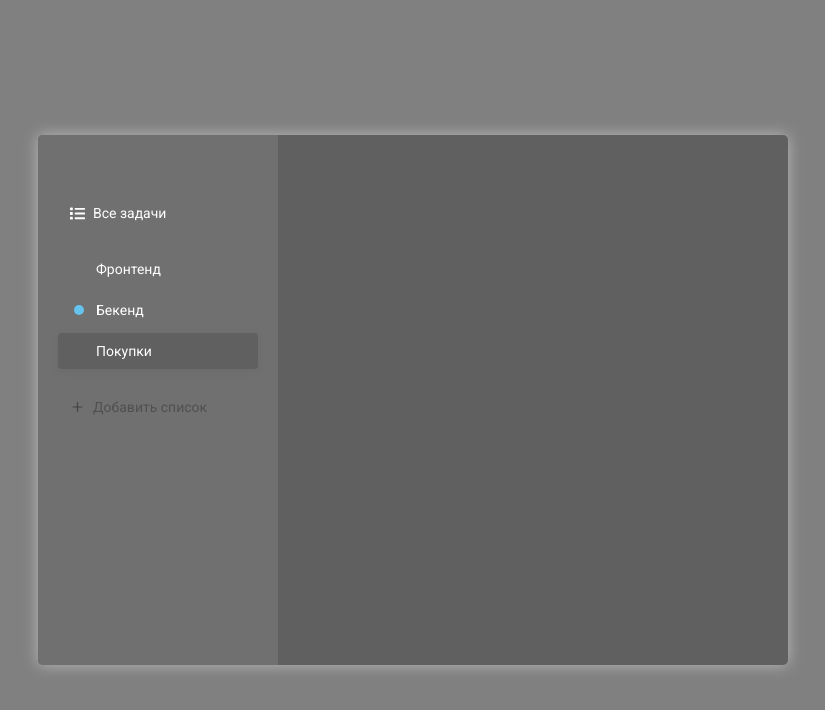
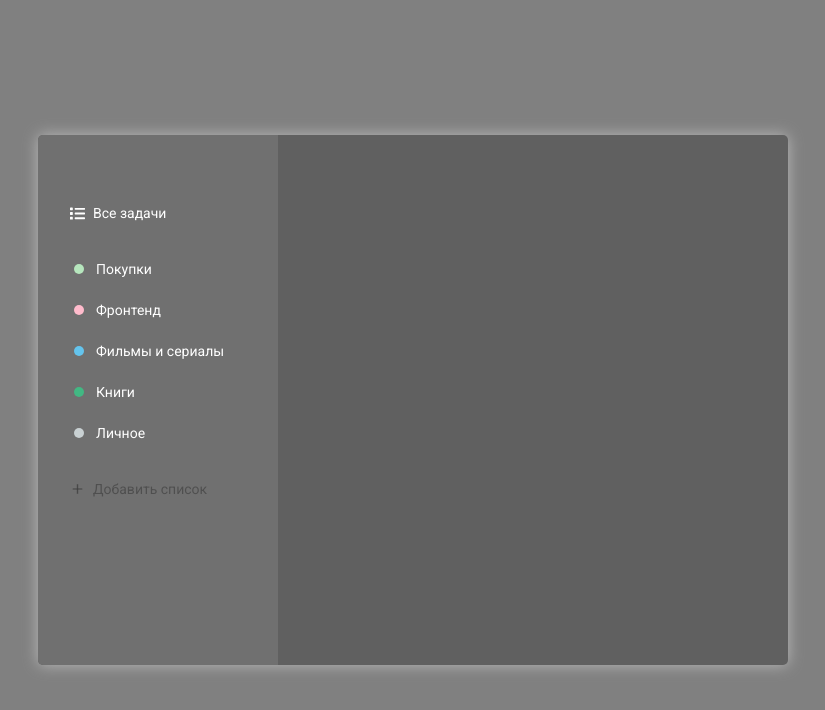
Before and after one commit to Archakov06/react-todoList, a React (Create React App) app in the folder todo-app/: page / in a window 1280 px wide. Shown: the top 710 px of the page, without its empty margins (227-1052 px from the left). Built offline with nearby package versions, Linux system fonts and the light colour scheme.

Commit message:
add functionality to popup
now it save list in state
and print it in todoList!

```diff
--- a/todo-app/src/App.js
+++ b/todo-app/src/App.js
@@ -1,10 +1,25 @@
-import React from 'react';
+import React, { useState } from 'react';
 import List from './components/List'
 import AddList from './components/AddList'
 
 import db from './assets/db.json'
 
 function App() {
+  const [lists, setLists] = useState(
+    db.lists.map(item => {
+      item.color = db.colors.filter(color => color.id === item.colorId)[0].name
+      return item
+    })
+  );
+
+const onAddList = (obj) => {
+  const newList = [
+    ...lists,
+    obj
+  ];
+  setLists(newList)
+}
+
   return (
     <div className='todo'>
       <div className='todo__sidebar'>
@@ -17,24 +32,13 @@
         ]}
         />
         <List
-          items={[
-            {
-              color: 'orange',
-              name: "Фронтенд"
-            },
-            {
-              color: 'blue',
-              name: "Бекенд"
-            },
-            {
-              color: 'yellow',
-              name: "Покупки",
-              active: true
-            }
-          ]}
+          items={lists}
           isRemovable
         />
-        <AddList colors={db.colors}/>
+        <AddList
+          colors={db.colors}
+          onAdd={onAddList}
+        />
       </div>
       <div className="todo__tasks"></div>
     </div>
--- a/todo-app/src/assets/db.json
+++ b/todo-app/src/assets/db.json
@@ -8,5 +8,18 @@
         { "id": 6, "hex": "#c355f5", "name": "purple" },
         { "id": 7, "hex": "#110133", "name": "black" },
         { "id": 8, "hex": "#ff6464", "name": "red" }
+    ],
+    "lists": [
+        { "id": 1, "name": "Покупки", "colorId": 5 },
+        { "id": 2, "name": "Фронтенд", "colorId": 4 },
+        { "id": 2, "name": "Фильмы и сериалы", "colorId": 3 },
+        { "id": 3, "name": "Книги", "colorId": 2 },
+        { "id": 4, "name": "Личное", "colorId": 1 }
+    ],
+    "tasks": [
+        { "id": 1, "listId": 2, "text": "bob1" },
+        { "id": 2, "listId": 2, "text": "bob2" },
+        { "id": 3, "listId": 2, "text": "bob3" },
+        { "id": 4, "listId": 2, "text": "bob4" }
     ]
 }
--- a/todo-app/src/components/AddList/index.jsx
+++ b/todo-app/src/components/AddList/index.jsx
@@ -7,9 +7,19 @@
 
 import "./AddList.scss";
 
-const AddList = ({ colors }) => {
+const AddList = ({ colors, onAdd }) => {
     const [state, setState] = useState(false);
     const [selectedColor, setSelectedColor] = useState(colors[0].id);
+    const [inputValue, setInputValue] = useState('');
+
+    const addList = () => {
+        if (!inputValue) {
+            alert('Empty name')
+            return;
+        }
+        const color = colors.filter(c => c.id === selectedColor)[0].name
+        onAdd({ id: Math.random(), name: inputValue, color});
+    }
 
     return (
         <div className="add-list">
@@ -31,7 +41,15 @@
                     className="add-list__popup-close-btn"
                     onClick={() => setState(false)}
                 />
-                <input type="text" placeholder="Название списка" className="field"/>
+
+                <input
+                    value={inputValue}
+                    onChange={e => setInputValue(e.target.value)}
+                    type="text"
+                    placeholder="Название списка"
+                    className="field"
+                />
+
                 <div className="add-list__popup-colors">
                     {colors.map(color => (
                         <Badge
@@ -42,7 +60,7 @@
                         />
                     ))}
                 </div>
-                <button className="button">Добавить</button>
+                <button onClick={addList} className="button">Добавить</button>
             </div>}
         </div>
     );
--- a/todo-app/src/components/List/List.scss
+++ b/todo-app/src/components/List/List.scss
@@ -26,6 +26,10 @@
       cursor: pointer;
       color: #FFF;
 
+      &:hover {
+        background-color: lighten($color: #707070, $amount: 3);
+      }
+
       &.active {
         background: #606060;
         box-shadow: 0px 2px 10px rgba($color: #000000, $alpha: 0.05);
```
